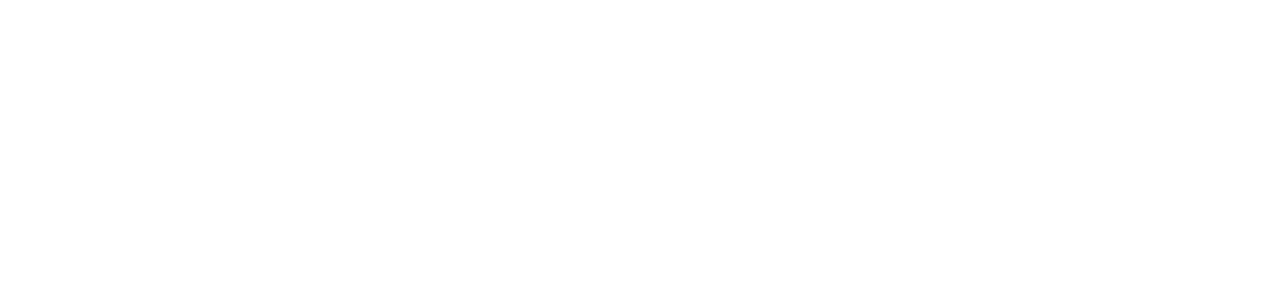
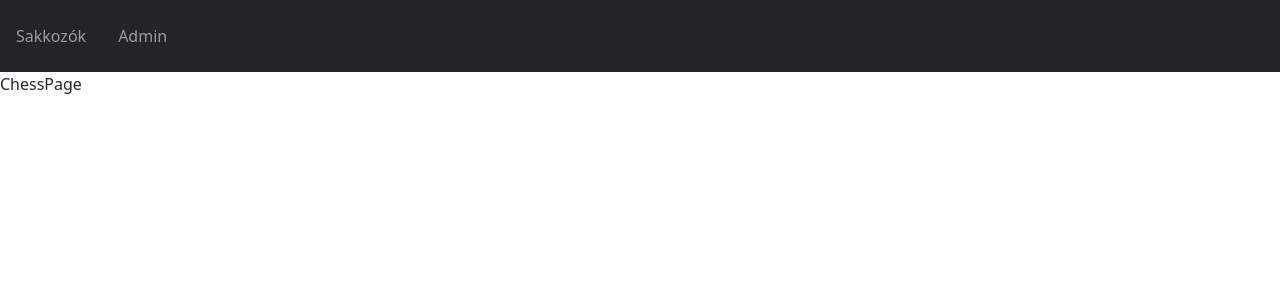
Before and after one commit to IvadiZs/Chess, a React (Create React App) app: page /admin in a window 1280 px wide. Shown: the top 300 px of the page. Built offline with nearby package versions, Linux system fonts and the light colour scheme.

Commit message:
Routing now works

```diff
--- a/src/App.js
+++ b/src/App.js
@@ -1,11 +1,34 @@
 import React from 'react';
+import { BrowserRouter as Router, Routes, Route, NavLink } from 'react-router-dom';
 import './App.css';
+import ChessAdmin from './ChessAdmin';
+import ChessPage from './ChessPage';
 
 function App() {
   return (
-    <>
+    <Router>
+      <nav className="navbar navbar-expand-sm navbar-dark bg-dark">
+        <div className="collapse navbar-collapse" id="navbarNav">
+          <ul className="navbar-nav">
+            <li className="nav-item">
+              <NavLink to={`/chess`} className="nav-link">
+                <span className="nav-link">Sakkozók</span>
+              </NavLink>
+            </li>
+            <li className="nav-item">
+              <NavLink to={`/admin`} className="nav-link">
+                <span className="nav-link">Admin</span>
+              </NavLink>
+            </li>
+          </ul>
+        </div>
+      </nav>
 
-    </>
+      <Routes>
+        <Route path="/admin" element={<ChessAdmin />} />
+        <Route path="/chess" element={<ChessPage />} />
+      </Routes>
+    </Router>
   );
 }
 
--- a/src/ChessAdmin.jsx
+++ b/src/ChessAdmin.jsx
@@ -0,0 +1,5 @@
+import React from "react";
+
+export default function ChessAdmin() {
+    return <div>ChessPage</div>;
+}
--- a/src/ChessPage.jsx
+++ b/src/ChessPage.jsx
@@ -0,0 +1,5 @@
+import React from "react";
+
+export default function ChessPage() {
+    return <div>ChessPage</div>;
+}
```
